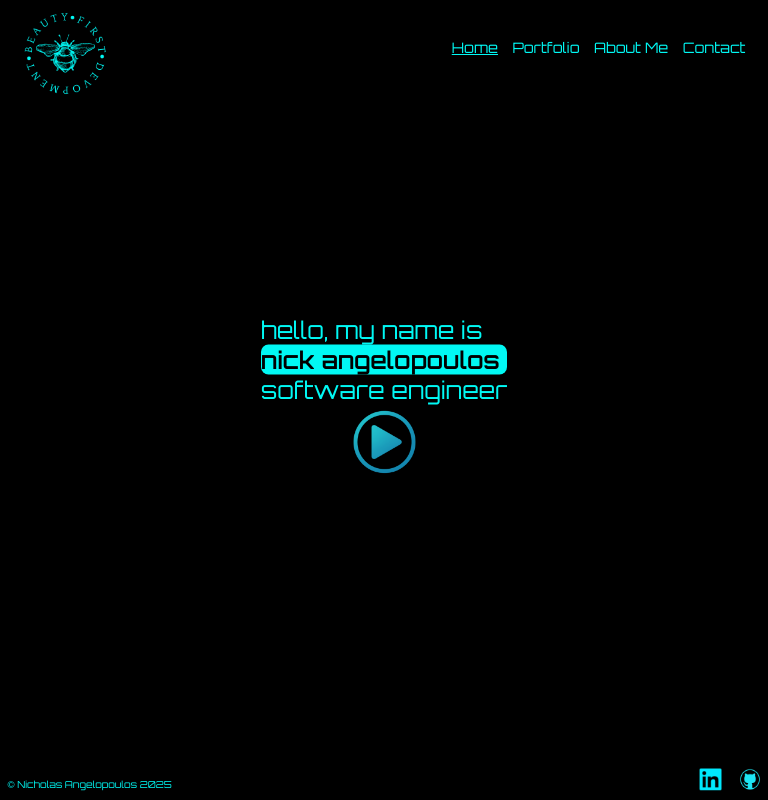
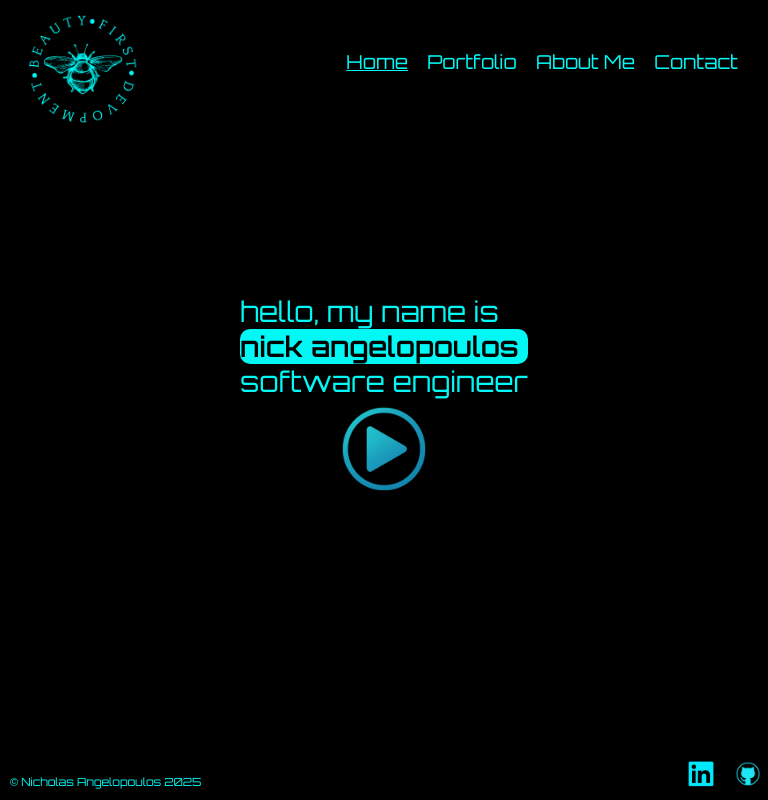
Before and after one commit to nickangel7/Personal-Website, a React (Vite) app: page / in a window 768 px wide. Built offline with nearby package versions, Linux system fonts and the light colour scheme.

Commit message:
mobile sizing correction

```diff
--- a/src/style.css
+++ b/src/style.css
@@ -14,7 +14,19 @@ body {
 
 @media (max-width: 768px) {
   html {
-    zoom: 75%;
+    font-size: 75%;
+  }
+}
+
+@media (min-width: 768px) and (max-width: 1023px) {
+  html {
+    font-size: 87.5%;
+  }
+}
+
+@media (min-width: 1024px) {
+  html {
+    font-size: 100%;
   }
 }
 
```
